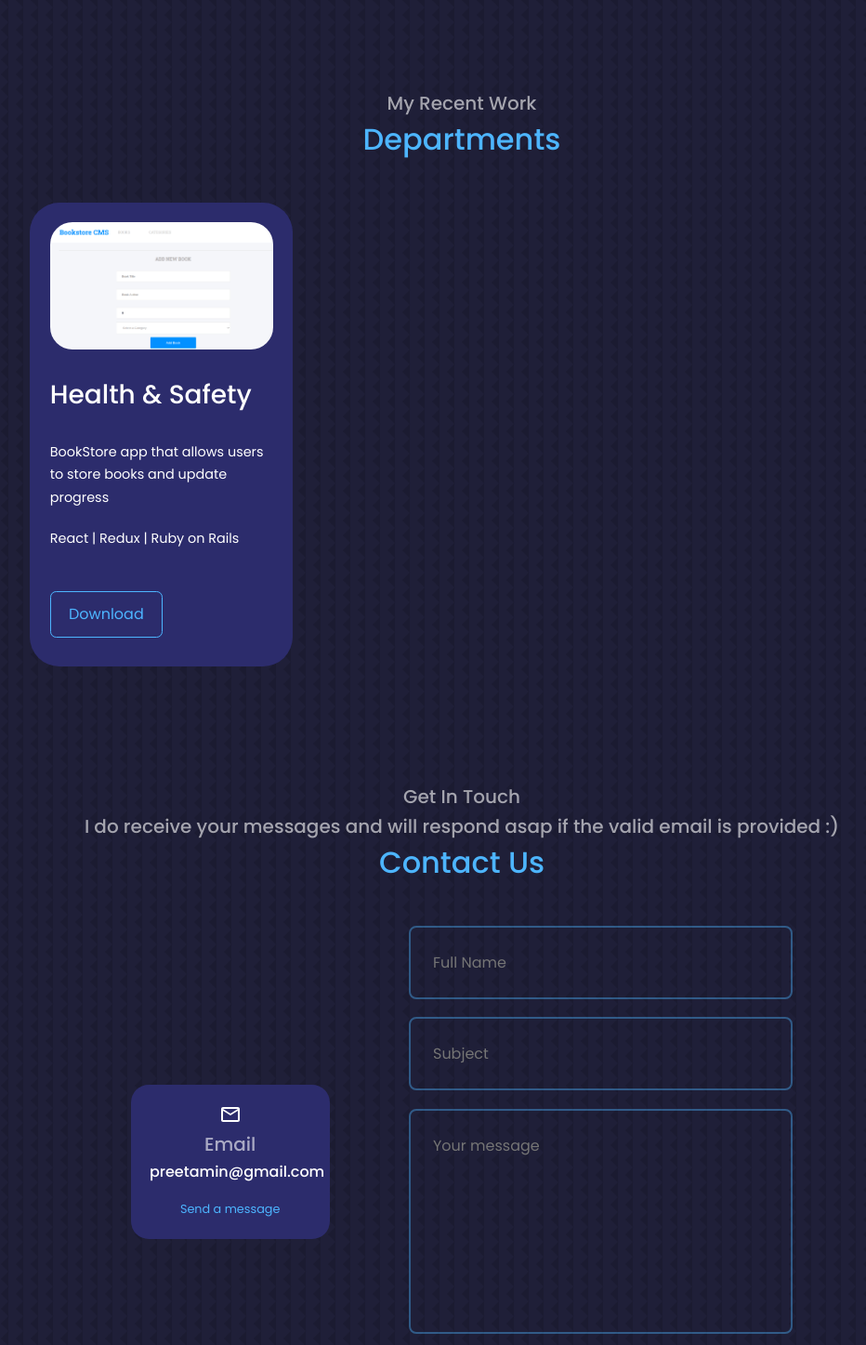
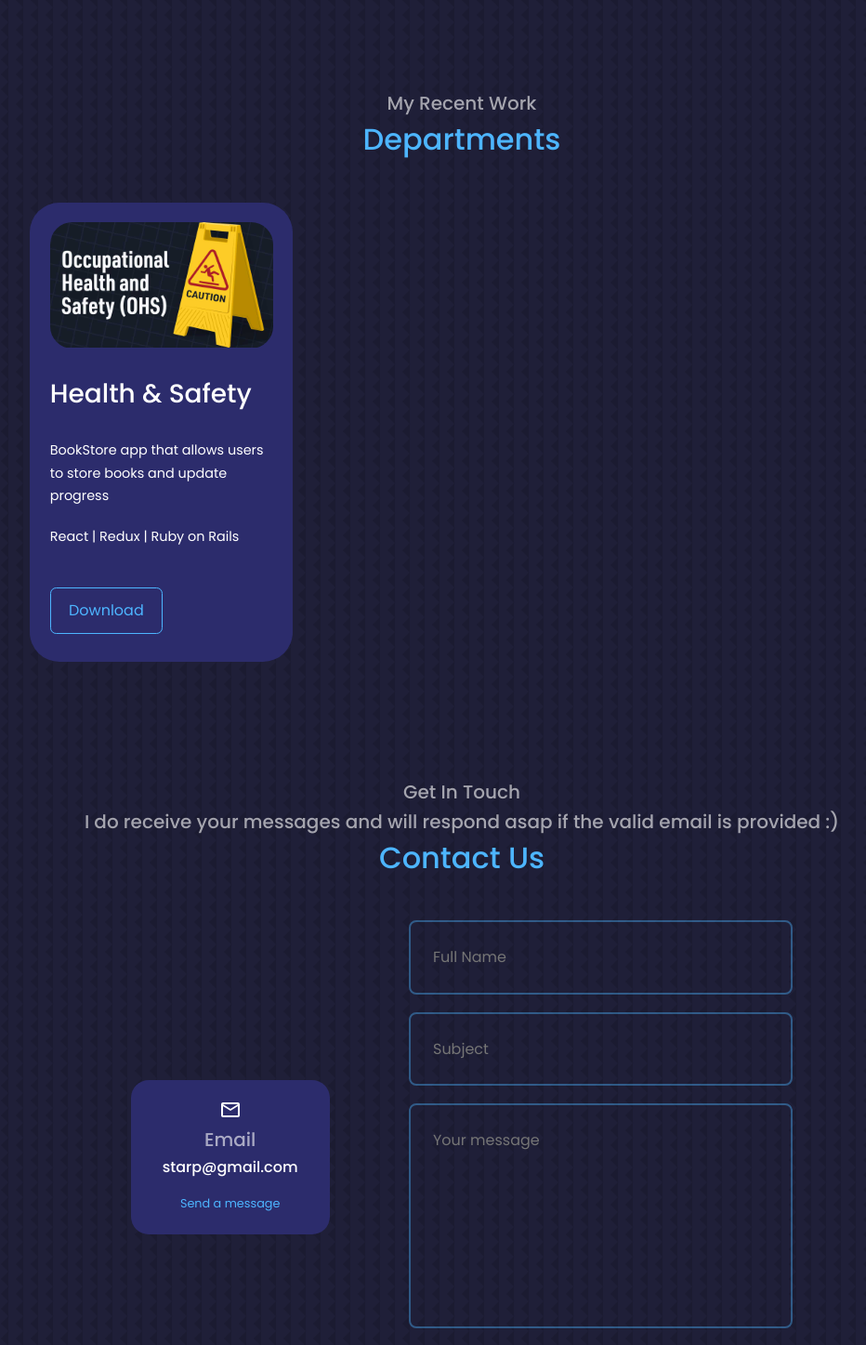
Before and after one commit to nemiamin/strap, a React (Create React App) app: page / in a window 1280 px wide. Shown: the part 2872-4319 px from the top of the page at 93% size, without its empty margins (143-1075 px from the left). Built offline with nearby package versions, Linux system fonts and the light colour scheme.

Commit message:
Minor feedback changes

```diff
--- a/src/components/contact/Contact.js
+++ b/src/components/contact/Contact.js
@@ -40,7 +40,7 @@ const Contact = () => {
           <article className="contact__option">
             <MdOutlineEmail className="contact__option-icon" />
             <h5>Email</h5>
-            <h6>preetamin@gmail.com</h6>
+            <h6>starp@gmail.com</h6>
             <a href="mailto:mekomerikomg@gmail.com">Send a message</a>
           </article>
         </div>
--- a/src/components/portfolio/Portfolio.js
+++ b/src/components/portfolio/Portfolio.js
@@ -13,7 +13,7 @@ const Portfolio = () => {
     {
       id: 1,
       title: "Health & Safety",
-      img: IMG1,
+      img: "/department1.jpeg",
       description:
         "BookStore app that allows users to store books and update progress",
       technologies: "React | Redux | Ruby on Rails",
@@ -88,7 +88,7 @@ const Portfolio = () => {
               <p>{pro.technologies}</p>
             </div>
             <div className="portfolio__item-cta">
-              <a href="#" target="_blank" className="btn" rel="noreferrer">
+              <a href="/Health and Safety.doc" target="_blank" className="btn" rel="noreferrer">
                 Download
               </a>
               {/* <a
```
Also changed, not shown: public/department1.jpeg (added), 1 other file (tests, documents, lock files or other folders).
